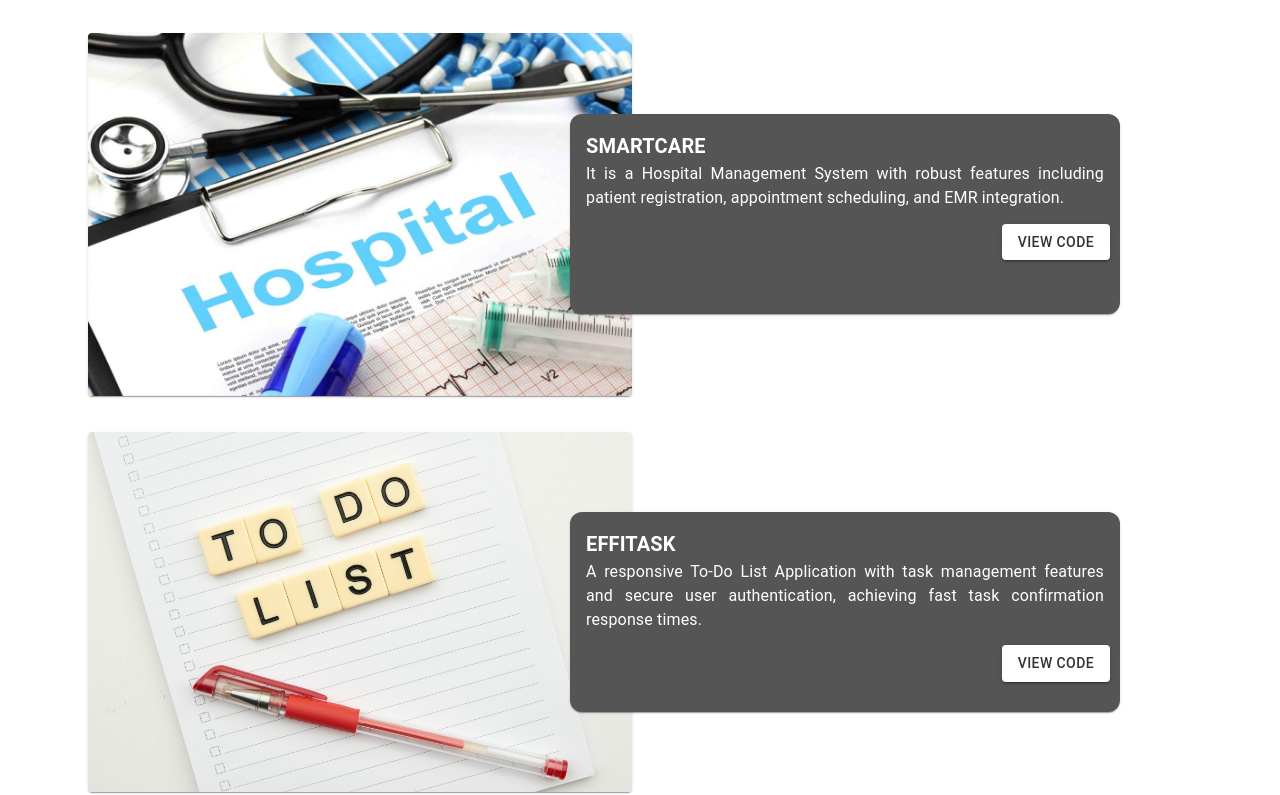
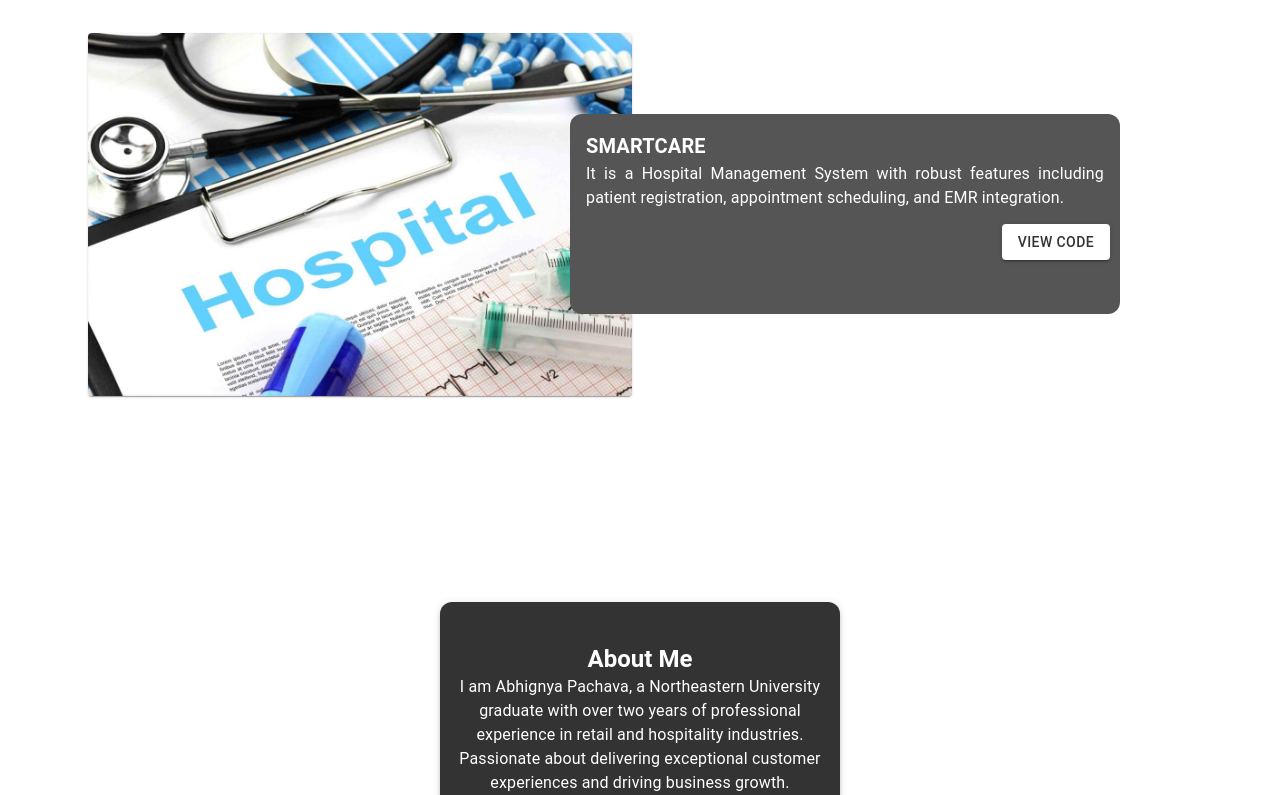
Before and after one commit to pabhignya/portifolio, a React (Create React App) app: page / in a window 1280 px wide. Shown: the part 3317-4112 px from the top of the page. Built offline with nearby package versions, Linux system fonts and the light colour scheme.

Commit message:
added popup on hover for project card

```diff
--- a/src/components/ProjectsComponent.js
+++ b/src/components/ProjectsComponent.js
@@ -13,6 +13,7 @@ import nlpPhoto from '../files/nlp.png';
 function ProjectsComponent() {
   const { darkMode } = useTheme();
   const [isVisible, setIsVisible] = useState(false);
+  const [isHovered, setIsHovered] = useState(false); // Define isHovered state
   const projectsRef = useRef(null);
 
   useEffect(() => {
@@ -46,50 +47,9 @@ function ProjectsComponent() {
       summary: 'It is a Hospital Management System with robust features including patient registration, appointment scheduling, and EMR integration. ',
       codeUrl: 'https://github.com/pabhignya',
     },
-    {
-      id: 3,
-      title: ' EFFITASK',
-      imageUrl: todoPhoto,
-      summary: 'A responsive To-Do List Application with task management features and secure user authentication, achieving fast task confirmation response times.',
-      codeUrl: 'https://github.com/pabhignya',
-    },
-    {
-      id: 4,
-      title: 'Amazon Product Recommendation System',
-      imageUrl: amazonPhoto,
-      summary: 'A Python-based Amazon Product Recommendation System with high accuracy using collaborative filtering techniques',
-      codeUrl: 'https://github.com/pabhignya',
-    },
-    {
-      id: 5,
-      title: '  Khoury College IG Analysis And Reach Forecasting',
-      imageUrl: instaPhoto,
-      summary: 'An Instagram Analysis and Reach Forecasting tool, with Power BI for intuitive data visualization, facilitating actionable insights. ',
-      codeUrl: 'https://github.com/pabhignya',
-    },
-    {
-      id: 6,
-      title: ' ML For Handwritten Digits',
-      imageUrl: mnistPhoto,
-      summary: 'A sophisticated Machine Learning model for Handwritten Digit Recognition ',
-      codeUrl: 'https://github.com/pabhignya',
-    },
-    {
-      id: 7,
-      title: 'NLP for Stress Detection',
-      imageUrl: nlpPhoto,
-      summary: 'An NLP-based Stress Detection system using Python libraries and machine learning algorithms.',
-      codeUrl: 'https://github.com/pabhignya',
-    },
-    {
-      id: 8,
-      title: ' Spotify Music Recommendation system',
-      imageUrl: spotifyPhoto,
-      summary: 'A content-based spotify music recommendation system using Python libraries , Spotify API.',
-      codeUrl: 'https://github.com/pabhignya',
-    },
     // Add more projects as needed
   ];
+
   return (
     <div ref={projectsRef} style={{ paddingLeft: '72px', paddingRight: '72px', overflow: 'hidden' }}>
       <Typography variant="h4" style={{ padding: '20px' }}>Projects</Typography>
@@ -98,9 +58,13 @@ function ProjectsComponent() {
         {projects.map((project, index) => (
           <ListItem key={project.id} style={{ marginBottom: '20px' }}>
             <Grid container spacing={2}>
-              <Grid item xs={12} md={6}> {/* Adjusted width for smaller screens */}
-                <Slide direction={index % 2 === 0 ? 'left' : 'right'} in={isVisible} timeout={500}>
-
+              <Grid item xs={12} md={6}>
+                <Slide
+                  direction={index % 2 === 0 ? 'left' : 'right'}
+                  in={isVisible}
+                  timeout={{ enter: 1000, exit: 500 }} // Increase enter duration for a more noticeable effect
+                  style={{ transitionDelay: index * 200 }} // Add a delay to each slide to stagger the animation
+                >
                   <Card>
                     <CardMedia
                       component="img"
@@ -113,20 +77,31 @@ function ProjectsComponent() {
                 </Slide>
               </Grid>
               <Grid item xs={12} md={6} style={{ display: 'flex', justifyContent: 'center', alignItems: 'center' }}>
-                <Slide direction={index % 2 === 0 ? 'left' : 'right'} in={isVisible} timeout={500}>
-                  <Card style={{
-                    textAlign: "justify",
-                    borderRadius: '12px',
-                    transition: 'transform 0.5s',
+                <Slide
+                  direction={index % 2 === 0 ? 'left' : 'right'}
+                  in={isVisible}
+                  timeout={{ enter: 1000, exit: 500 }} // Increase enter duration for a more noticeable effect
+                  style={{ transitionDelay: index * 200 }} // Add a delay to each slide to stagger the animation
+                >
+                  <Card
+                    style={{
                       marginLeft: '-200px',
                       marginRight: '-50px',
                       marginTop: '-20px',
                       marginBottom: '-20px',
-                    transform: 'scale(1) rotate(0deg)',
+                      textAlign: "justify",
+                      borderRadius: '12px',
+                      transition: 'transform 0.5s, box-shadow 0.5s',
                       height: '200px',
                       width: '550px',
-                    backgroundColor: darkMode ? '#fff' : '#555'
-                  }} onMouseEnter={(e) => e.currentTarget.style.transform = 'scale(1) rotate(-5deg)'} onMouseLeave={(e) => e.currentTarget.style.transform = 'scale(1) rotate(0deg)'}>
+                      backgroundColor: darkMode ? '#fff' : '#555',
+                      transform: isHovered ? 'scale(1.05)' : 'scale(1)',
+                      marginBottom: '-20px',
+                      boxShadow: isHovered && !darkMode ? '0px 0px 20px 2px rgba(0,0,0,0.75)' : isHovered && darkMode ? '0px 0px 20px 2px rgba(255,255,255,0.75)' : '0px 0px 0px 0px rgba(0,0,0,0.75)', // Adjusted boxShadow based on hover state and darkMode
+                    }}
+                    onMouseEnter={() => setIsHovered(true)} // Set hover state to true
+                    onMouseLeave={() => setIsHovered(false)} // Set hover state to false
+                  >
                     <CardContent style={{ position: 'relative', paddingBottom: '70px' }}>
                       <Typography variant="h6" color={darkMode ? '#333' : '#fff'} style={{ fontWeight: 'bold' }}>{project.title}</Typography>
                       <Typography variant="body1" color={darkMode ? '#333' : '#fff'}>{project.summary}</Typography>
```
Lines whose indentation alone changed are shown as unchanged.
